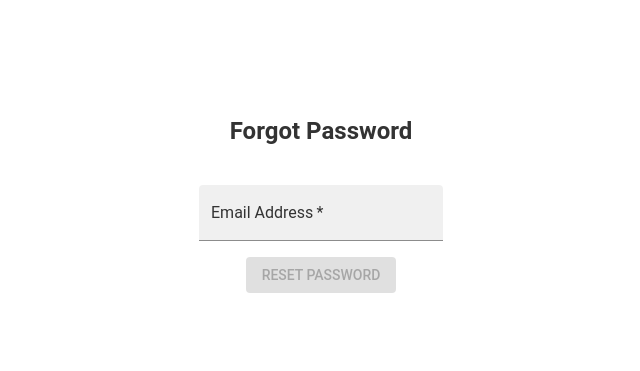
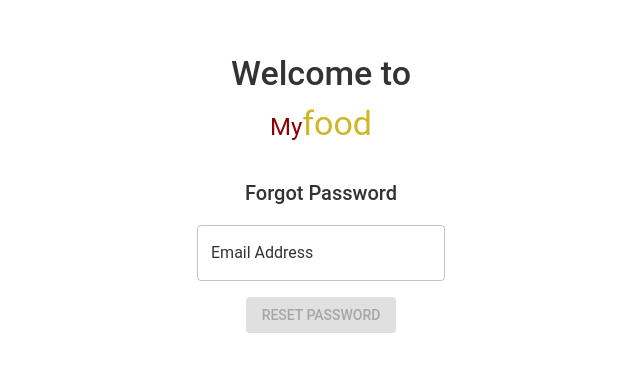
Before and after one commit to Zdziszkee/graphical-interfaces, a React (Create React App) app: page /forgot-password in a window 1280 px wide. Shown: the part 173-544 px from the top of the page, without its empty margins (319-959 px from the left). Built offline with nearby package versions, Linux system fonts and the light colour scheme.

Commit message:
Update ForgotPasswordPage

```diff
--- a/src/components/pages/ForgotPasswordPage.tsx
+++ b/src/components/pages/ForgotPasswordPage.tsx
@@ -1,10 +1,11 @@
 import React, { useState } from 'react';
-import { TextField, Button } from '@mui/material';
+import { TextField, Button, Typography } from '@mui/material';
 import CenteringBox from "../common/CenteringBox";
 import Box from "@mui/material/Box";
 import { ToastContainer } from 'react-toastify';
 import 'react-toastify/dist/ReactToastify.css';
 import {displaySuccessNotification} from "../../utils/displayNotification";
+import WelcomeBanner from '../common/WelcomeBanner';
 
 
 function ForgotPasswordPage() {
@@ -22,12 +23,12 @@ function ForgotPasswordPage() {
     return (
         <CenteringBox>
             <ToastContainer />
-            <Box sx={{display: 'flex', alignItems: 'center', gap: '1em', flexDirection: 'column'}}>
-            <h2>Forgot Password</h2>
+          <WelcomeBanner />
+            <Box sx={{display: 'flex', alignItems: 'center', gap: '1em', flexDirection: 'column', "mt": 4}}>
+            <Typography sx={{m: 0}} variant={"h6"}>Forgot Password</Typography>
                 <TextField
-                    variant="filled"
+                    variant="outlined"
                     label="Email Address"
-                    required
                     type="email"
                     value={inputText}
                     onChange={handleInputChange}
```
